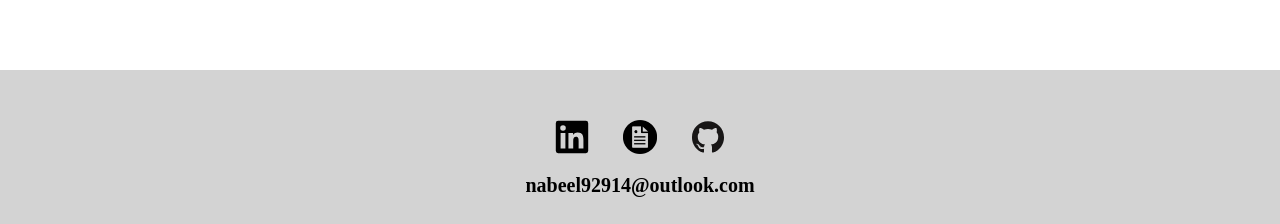
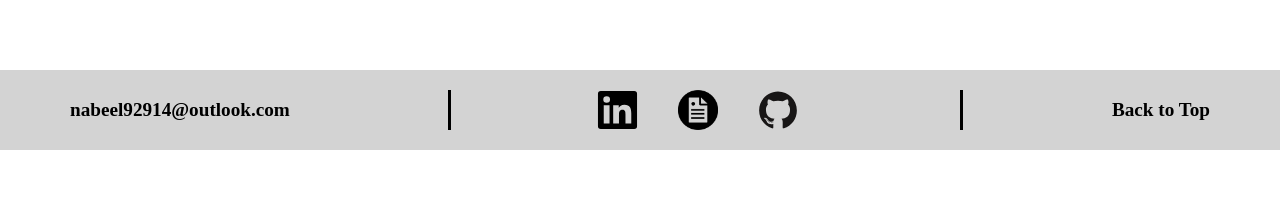
Before and after one commit to Nabeel626/nabeel-portfolio, a plain HTML site: page main.html in a window 1280 px wide. Shown: the part 3147-3371 px from the top of the page. After the commit the page ends 3297 px from the top, so only its background shows below. Drawn offline with Linux system fonts and the light colour scheme; a web font is replaced by a local one.

Commit message:
Adjusted the footer section by adding dividers, placed the images in the middle. I adjusted the logos/text in the technical skills section to move based on resizing of the browser

```diff
--- a/main.html
+++ b/main.html
@@ -224,7 +224,13 @@
             <a href="https://github.com/Nabeel626"><img class="footer-grid--images" src="./images/github-icon.svg" alt="GitHub"></a>
         </div>
 
-        <h3>nabeel92914@outlook.com</h3>
+        <div class="footer-verticalLine1"></div>
+
+        <h3 class="footer-email">nabeel92914@outlook.com</h3>
+
+        <div class="footer-verticalLine2"></div>
+
+        <h3 class="footer-backToTop">Back to Top</h3>
     </footer>
 
     <script>
--- a/style.scss
+++ b/style.scss
@@ -487,10 +487,44 @@ footer {
     }
 
     footer {
+        display: grid;
+        grid-template-areas:
+            "email gitImage backtotop";
+        gap: 10px;
+        padding: 0px 70px;
+        height: auto;
+        align-items: center;
+
         .footer-grid {
-            height: auto;
+            width: 35%;
             margin: auto;
-            width: 20%;
+            position: relative;
+            right: 0.2em;
+            grid-area: gitImage;
+        }
+
+        .footer-email {
+            grid-area: email;
+            font-size: 1.5vw;
+        }
+
+        .footer-backToTop {
+            grid-area: backtotop;
+            font-size: 1.5vw;
+        }
+
+        .footer-verticalLine1 {
+            border-left: 3px solid black;
+            height: 40px;
+            position: absolute;
+            left: 35%;
+        }
+
+        .footer-verticalLine2 {
+            border-left: 3px solid black;
+            height: 40px;
+            position: absolute;
+            left: 75%;
         }
     }
 
```
Also changed, not shown: style.css, 1 other file.
